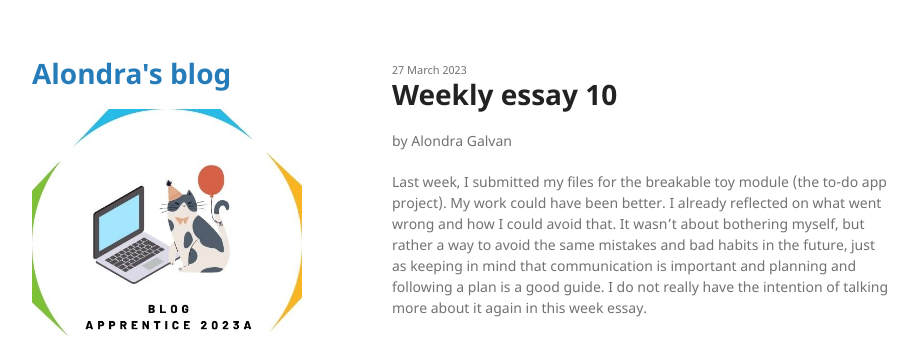
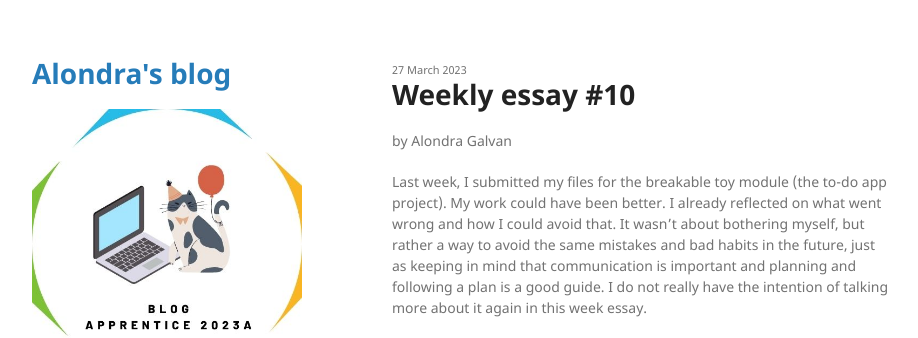
Before and after one commit to alond-ra/github.io, a Jekyll site: the page built from _posts/2023-03-27-Week 10.markdown, in a window 1280 px wide. Shown: the top 338 px of the page, without its empty margins (178-1096 px from the left). Built offline with Jekyll 4.4.1, drawn with Linux system fonts in a browser that asks for light colours.

```diff
--- a/_posts/2023-03-27-Week 10.markdown
+++ b/_posts/2023-03-27-Week 10.markdown
@@ -1,6 +1,6 @@
 ---
 layout: post
-title:  "Weekly essay 10"
+title:  "Weekly essay #10"
 date:   2023-03-27 12:00:00 -0600
 author: "Alondra Galvan"
 tags:
```
